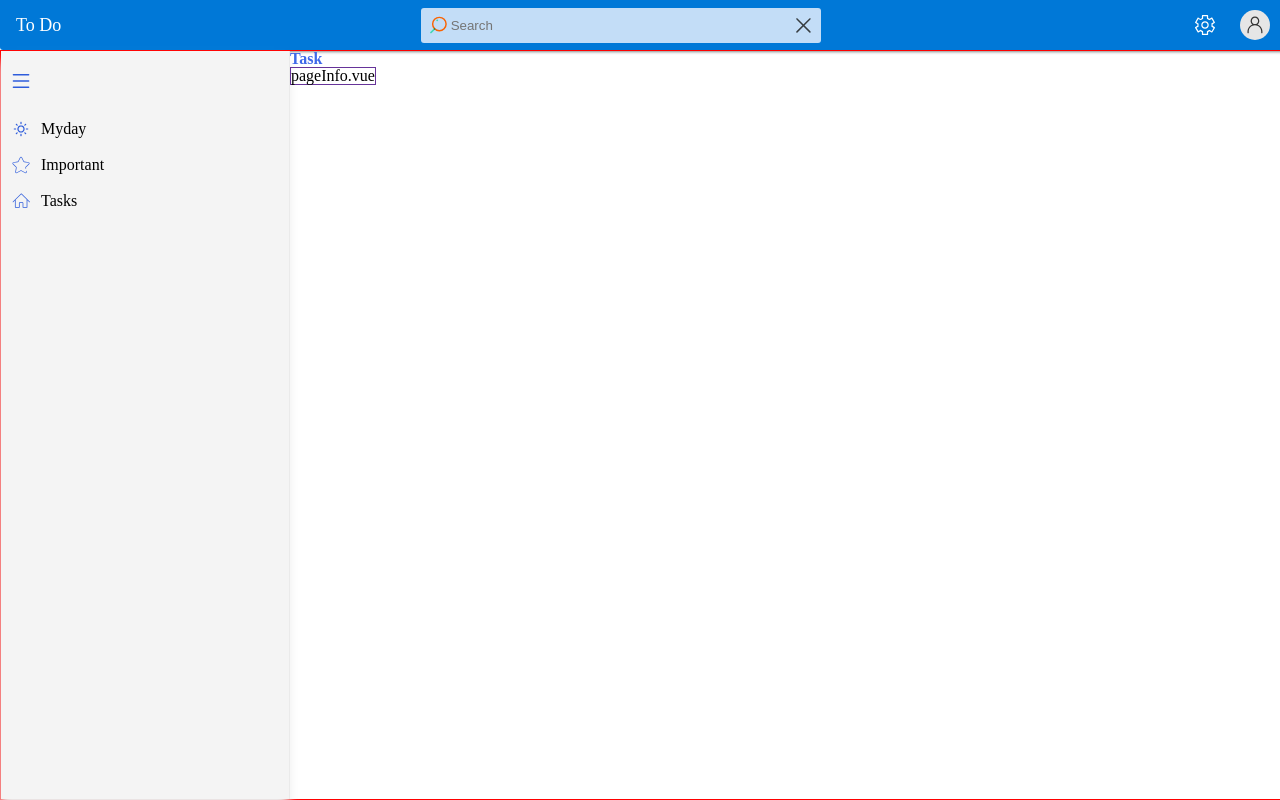
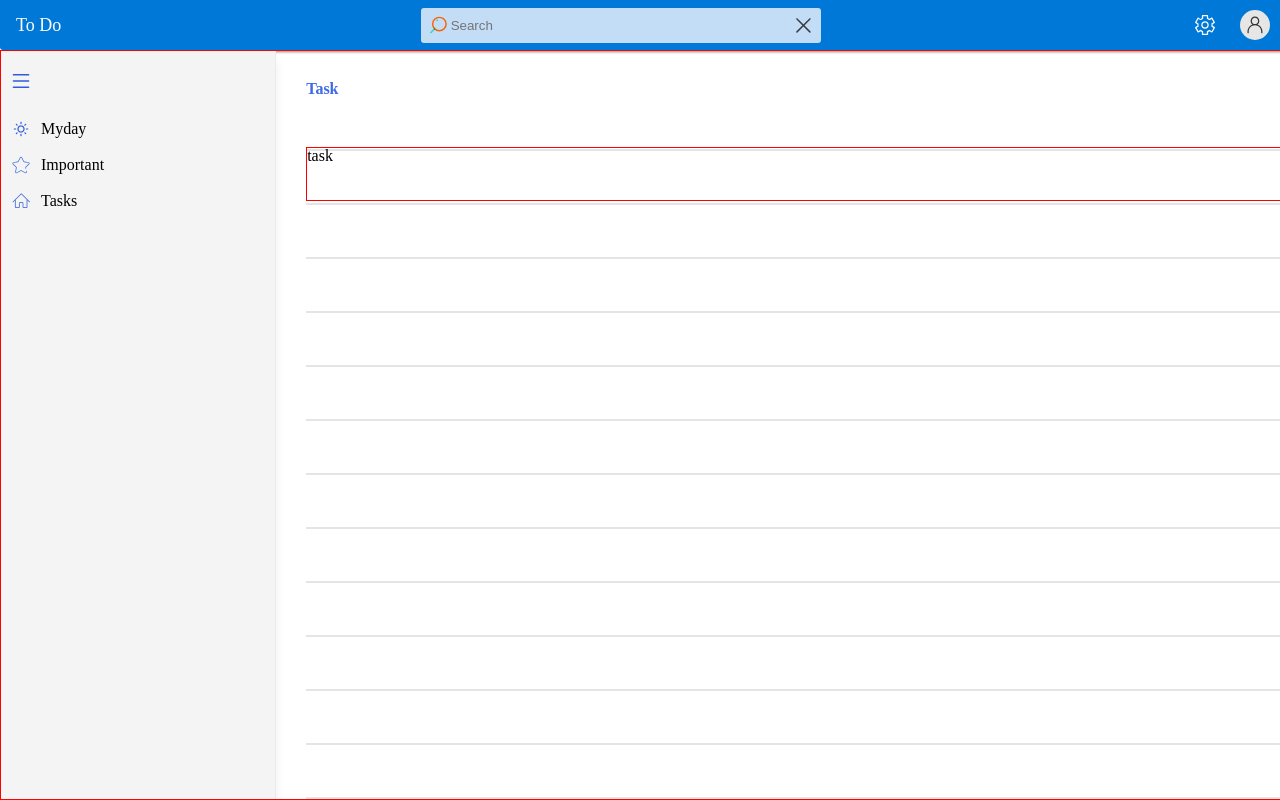
Before and after one commit to GITHUBXIONGXINOG/messageboard, a Vue app: page /tasks in a window 1280 px wide. Built offline with nearby package versions, Linux system fonts and the light colour scheme.

Commit message:
右侧初步

```diff
--- a/src/components/page/page.vue
+++ b/src/components/page/page.vue
@@ -1,8 +1,6 @@
 <template>
     <div class="page">
       <slide-page />
-      <!-- <select-page /> -->
-      <!-- <router-view></router-view> -->
     </div>
 </template>
 <script lang="ts">
@@ -23,5 +21,9 @@ export default defineComponent({
         height: 100%;
         border: 1px solid red;
         display: flex;
+        overflow: hidden;
+        >:nth-child(2) {
+            width: 80%;
+        }
     }
 </style>
--- a/src/components/pageInfo/pageInfo.vue
+++ b/src/components/pageInfo/pageInfo.vue
@@ -1,20 +1,41 @@
 <template>
     <div class="pageInfo">
-        pageInfo.vue
+        <task />
+        <ul class="page-background">
+            <li v-for="(n,index) in tabelLength" :key="index">
+
+            </li>
+        </ul>
+
     </div>
 </template>
-<script lang="ts">
+<script>
+import task from '../task/task.vue'
+
 import { defineComponent } from 'vue'
 export default defineComponent({
     name:'App',
-
+    components: {
+        task
+    },
+    setup(){
+        const tabelLength = 20
+        return {
+            tabelLength
+        }
+    }
 })
 </script>
 <style scoped lang="scss">
     .pageInfo {
-        // width: 100px;
         flex: 1;
-        // height: 100px;
-        border: 1px solid rebeccapurple;
+        width: 100%;
+        position: relative;
+        .page-background{
+            li{
+                  height: 52px;
+                  border-bottom: 2px solid #e5e5e5;
+            }
+        }
     }
 </style>
--- a/src/components/slidePage/slidePage.vue
+++ b/src/components/slidePage/slidePage.vue
@@ -24,7 +24,7 @@
       <span>Tasks</span>
       </router-link>
   </div>
-  <router-view />
+  <router-view></router-view>
 </template>
 <script>
 import { defineComponent, provide, ref } from "vue";
@@ -54,6 +54,7 @@ export default defineComponent({
   flex-direction: column;
   background: #f4f4f4;
   box-shadow: -1px 10px 10px #eaeaea;
+  margin: 0 30px 0 0;
   a {
     height: 36px;
     display: flex;
--- a/src/components/task/task.vue
+++ b/src/components/task/task.vue
@@ -3,7 +3,7 @@
         task
     </div>
 </template>
-<script lang="ts">
+<script>
 import { defineComponent } from 'vue'
 export default defineComponent({
     name:'App',
@@ -11,5 +11,11 @@ export default defineComponent({
 })
 </script>
 <style scoped lang="scss">
-
+    .task {
+        height: 52px;
+        width: 100%;
+        border: 1px solid red;
+        position:absolute;
+        top: 50px;
+    }
 </style>
--- a/src/components/titleInfo/titleInfo.vue
+++ b/src/components/titleInfo/titleInfo.vue
@@ -19,5 +19,7 @@ export default defineComponent({
     .title-info{
         font-weight: bold;
         color: #3e69e8;
+        margin: 30px 0 0 0;
+        // position: fixed;
     }
 </style>
--- a/src/views/Myday/Myday.vue
+++ b/src/views/Myday/Myday.vue
@@ -17,5 +17,7 @@ export default defineComponent({
 });
 </script>
 <style scoped lang="scss">
-
+  .myday {
+    // width: 100%;
+  }
 </style>
--- a/src/views/Tasks/Tasks.vue
+++ b/src/views/Tasks/Tasks.vue
@@ -1,5 +1,5 @@
 <template>
-  <div class="inbox">
+  <div class="tasks">
     <title-info title="Tasks" />
 
     <page-info />
@@ -20,4 +20,8 @@ export default defineComponent({
 });
 </script>
 <style scoped lang="scss">
+  .tasks{
+
+
+  }
 </style>
```
